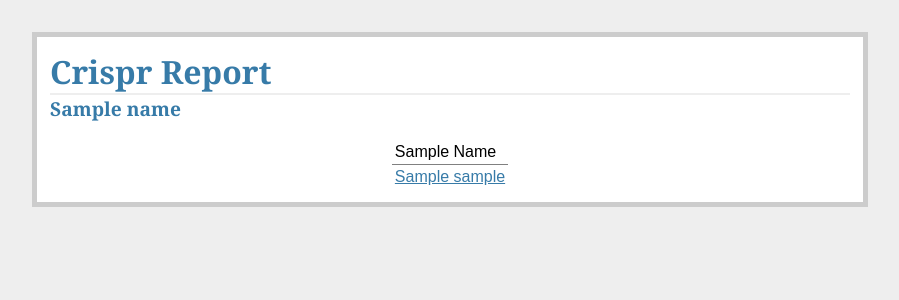
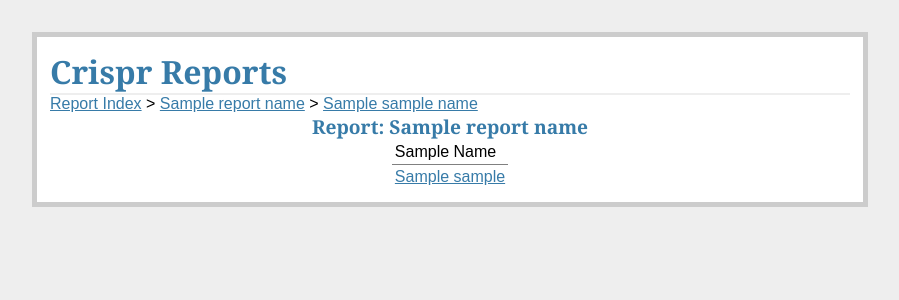
Before and after one commit to MonashBioinformaticsPlatform/crispr_results, a Flask app: template crispr/templates/report.html in a window 1280 px wide. Shown: the top 300 px of the page, without its empty margins (190-1089 px from the left). Run offline with Flask 2, Linux system fonts and the light colour scheme; the template is opened without the code that fills it: most values are stand-ins (such as "Sample title", 1, 10 or a date in 2020); parts of the project's set-up code (start-up, migrations or seed data) failed here and were passed over.

Commit message:
Interface cleanups and bug fix (bam dir)

```diff
--- a/crispr/crispr.py
+++ b/crispr/crispr.py
@@ -36,17 +36,17 @@ def get_reports_from_data_index_file(index_file):
             if len(line.strip()) == 0:
                 continue
 
+            if vcf and not bam:
+                if line.strip().startswith(os.path.sep):
+                    bam = line.strip()
+                else:
+                    bam = os.path.join(app.root_path, line.strip())
+
             if not vcf:
                 if line.strip().startswith(os.path.sep):
                     vcf = line.strip()
                 else:
                     vcf = os.path.join(app.root_path, line.strip())
-
-            if not bam:
-                if line.strip().startswith(os.path.sep):
-                    bam = line.strip()
-                else:
-                    bam = os.path.join(app.root_path, line.strip())
 
     datadirs['vcf'] = vcf
     datadirs['bam'] = bam
@@ -69,7 +69,7 @@ def report(report_name):
     datadirs = get_reports_from_data_index_file(name)
     vcf = vcfParse.crispr_report_sample_list(datadirs['vcf'])
 
-    return render_template('report.html', name=name, samples=vcf)
+    return render_template('report.html', report_name=name, samples=vcf)
 
 
 # TODO make data index
@@ -83,6 +83,6 @@ def sample(report_name, sample_name):
 
     vcf = vcfParse.crispr_report_sample_info(datadirs['vcf'], datadirs['bam'], sample_name, threshold=1000)
 
-    print sample_name
+    return render_template('sample.html', sample_name=sample_name, report_name=report_name, vcf=vcf, bam_dir=datadirs['bam'])
 
     return render_template('sample.html', name=vcf[0]['name'], vcf=vcf)
--- a/crispr/templates/layout.html
+++ b/crispr/templates/layout.html
@@ -1,7 +1,18 @@
 <!doctype html>
-<title>Crispr Report</title>
+<title>Crispr Reports</title>
 <link rel=stylesheet type=text/css href="{{ url_for('static', filename='style.css') }}">
 <div class=page>
-  <h1>Crispr Report</h1>
+  <h1>Crispr Reports</h1>
+  <div class="breadcrumbs">
+    <a href="/">Report Index</a>
+
+    {% if report_name %}
+      > <a href="/report/{{report_name}}">{{report_name}}</a>
+    {% endif %}
+
+    {% if sample_name %}
+      > <a href="/report/{{report_name}}/{{sample_name}}">{{sample_name}}</a>
+    {% endif %}
+  </div>
   {% block body %}{% endblock %}
 </div>
--- a/crispr/templates/report.html
+++ b/crispr/templates/report.html
@@ -1,7 +1,6 @@
 {% extends "layout.html" %}
 {% block body %}
-      <h2>{{ name }}</h2>
-      <br/>
+      <h2 align="Center">Report: {{ report_name }}</h2>
 
       <table class="vcf" frame="void" rules="all" border="1" align="center" cellpadding="3px">
           <tr>
@@ -9,7 +8,7 @@
           </tr>
       {% for sample in samples %}
           <tr class=entries>
-              <td><a href="/report/{{name}}/{{sample}}">{{sample}}</a></td>
+              <td><a href="/report/{{report_name}}/{{sample}}">{{sample}}</a></td>
           </tr>
       {% endfor %}
       </table>
--- a/crispr/templates/sample.html
+++ b/crispr/templates/sample.html
@@ -1,6 +1,6 @@
 {% extends "layout.html" %}
 {% block body %}
-      <h2>{{ name }}</h2>
+      <h2 align="Center">Sample: {{ sample_name }}</h2>
       <br/>
 
       <table class="vcf" frame="void" rules="all" border="1" align="center" cellpadding="3px">
@@ -21,7 +21,7 @@
               <td>{{change.alternative}}</td>
               <td>{{change.quality}}</td>
               <td>{{change.depth}}</td>
-              <td>{{change.bam}} - {{change.locus}}</td>
+              <td>{{change.bam}} - {{change.locus}} - {{bam_dir}}/{{change.bam}}</td>
           </tr>
       {% endfor %}
       </table>
--- a/crispr/vcfParse.py
+++ b/crispr/vcfParse.py
@@ -1,5 +1,6 @@
 #!/usr/bin/env python
 # -*- coding: iso-8859-15 -*-
+# mostly written by Kirill Tsyganov
 
 def atoi(text):
     return int(text) if text.isdigit() else text
@@ -41,7 +42,8 @@ def crispr_report_sample_info(vcfFiles, bamFiles, vcf, threshold = 1000):
         vcfFile = open(os.path.join(vcfFiles, item))
 
         #bamFile = open(os.path.join(bamFiles, item.split("_")[0]+"_sorted.bam"))
-        bamFile = item.split(".")[0]+"_sorted.bam"
+        bamFile = item.split(".")[0]
+        bamFile = bamFile.split("_")[0]+"_sorted.bam"
         tmpName = item.split(".")[0]
         name = 'Sample-%s' % tmpName
         counter=0
```
Also changed, not shown: crispr/templates/index.html (+2 -5 lines).
